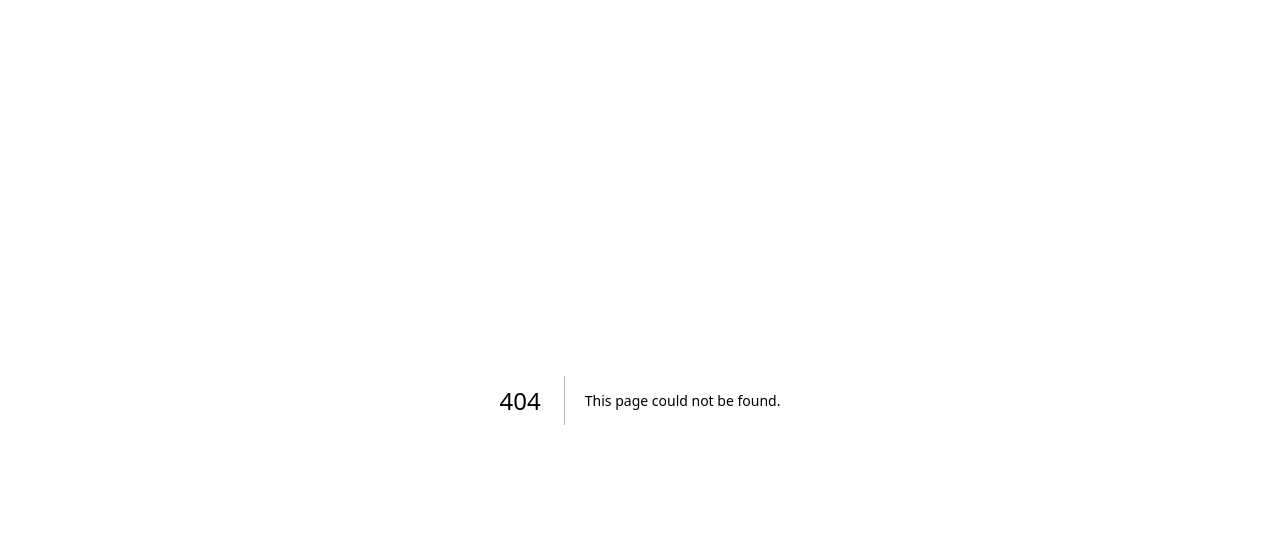
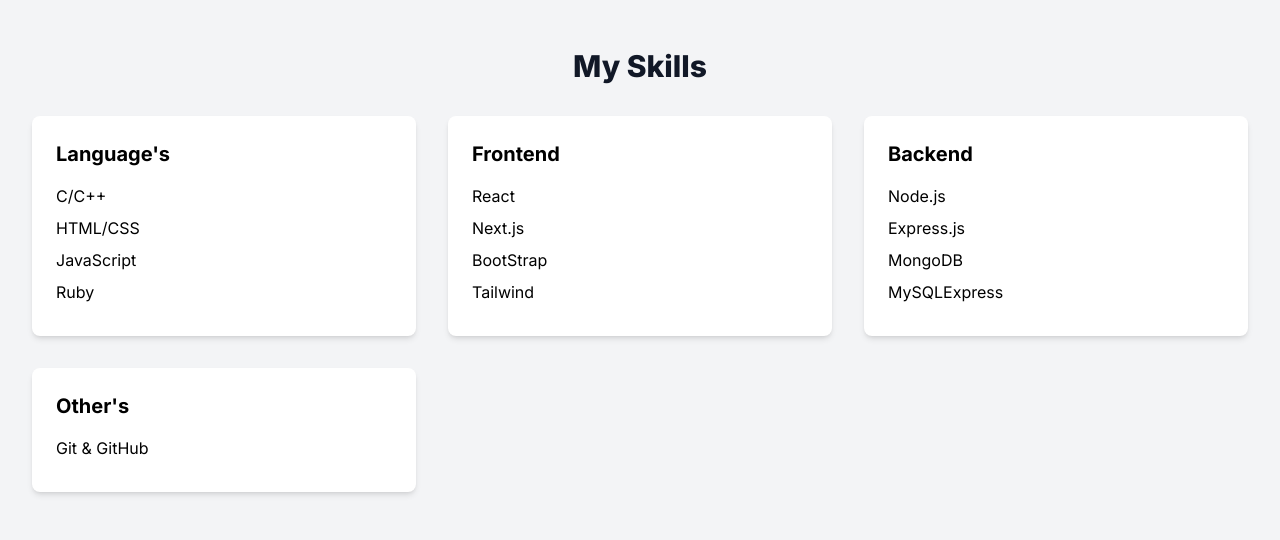
Before and after one commit to Sawrozzz/React-portfolio, a Next.js app: page /components/Skill in a window 1280 px wide. Before the commit this address had no page. Shown: the top 540 px of the page. Built offline with nearby package versions, Linux system fonts and the light colour scheme.

Commit message:
adding skills section

```diff
--- /dev/null
+++ b/app/components/Skill/page.js
@@ -0,0 +1,49 @@
+import React from "react";
+
+const Skill = () => {
+  return (
+    <section className="bg-gray-100 py-12">
+      <div className="max-w-7xl mx-auto px-4 sm:px-6 lg:px-8">
+        <h2 className="text-3xl font-extrabold text-gray-900 text-center mb-8">
+          My Skills
+        </h2>
+        <div className="grid grid-cols-1 md:grid-cols-3 gap-8">
+          <div className="bg-white rounded-lg shadow-md p-6">
+            <h3 className="text-xl font-bold mb-4">Language's</h3>
+            <ul>
+              <li className="mb-2">C/C++</li>
+              <li className="mb-2">HTML/CSS</li>
+              <li className="mb-2">JavaScript</li>
+              <li className="mb-2">Ruby</li>
+            </ul>
+          </div>
+          <div className="bg-white rounded-lg shadow-md p-6">
+            <h3 className="text-xl font-bold mb-4">Frontend</h3>
+            <ul>
+              <li className="mb-2">React</li>
+              <li className="mb-2">Next.js</li>
+              <li className="mb-2">BootStrap</li>
+              <li className="mb-2">Tailwind</li>
+            </ul>
+          </div>
+          <div className="bg-white rounded-lg shadow-md p-6">
+            <h3 className="text-xl font-bold mb-4">Backend</h3>
+            <ul>
+              <li className="mb-2">Node.js</li>
+              <li className="mb-2">Express.js</li>
+              <li className="mb-2">MongoDB</li>
+              <li className="mb-2">MySQLExpress</li>
+            </ul>
+          </div>
+          <div className="bg-white rounded-lg shadow-md p-6">
+            <h3 className="text-xl font-bold mb-4">Other's</h3>
+            <ul>
+              <li className="mb-2">Git & GitHub</li>
+            </ul>
+          </div>
+        </div>
+      </div>
+    </section>
+  );
+};
+export default Skill;
```
